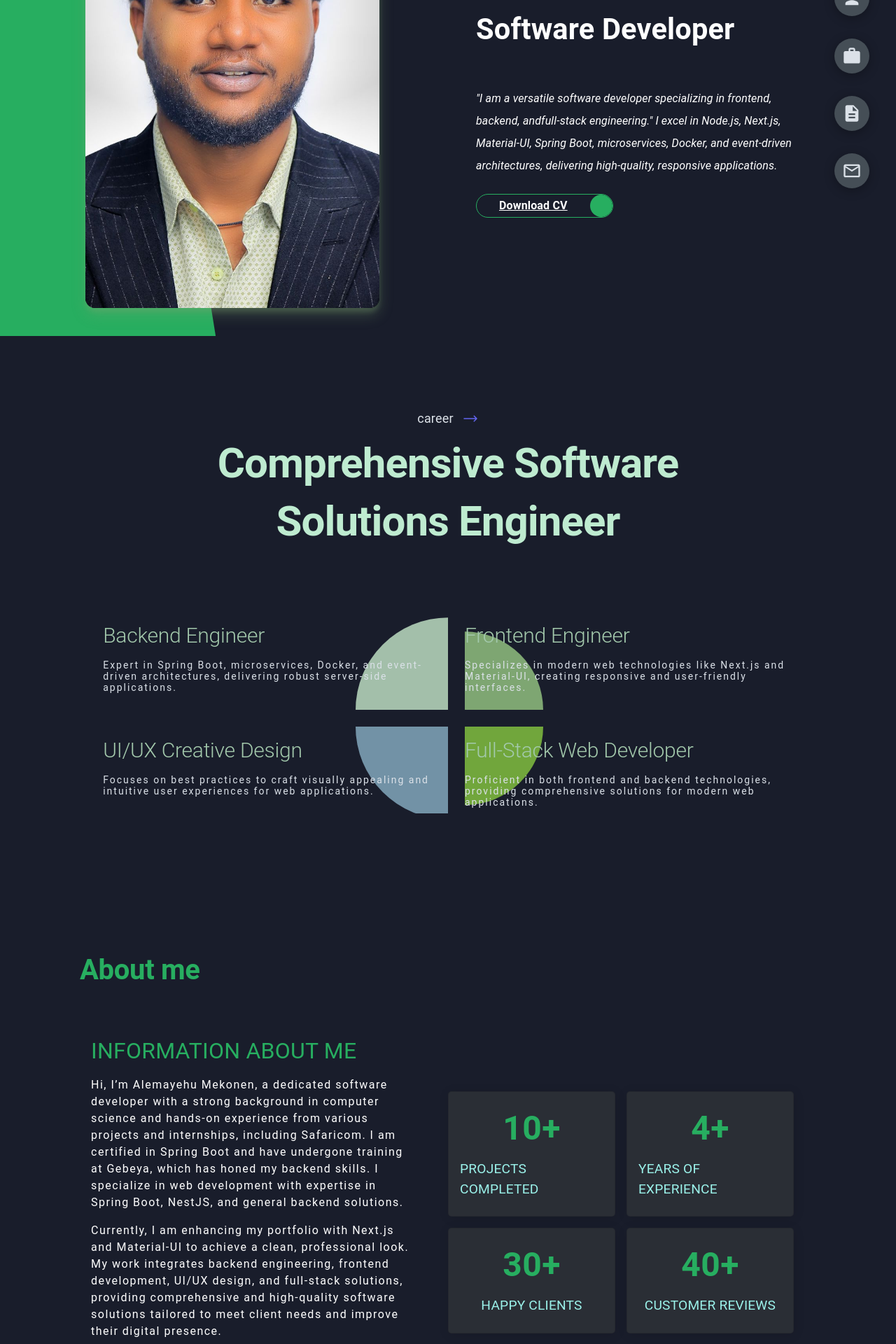
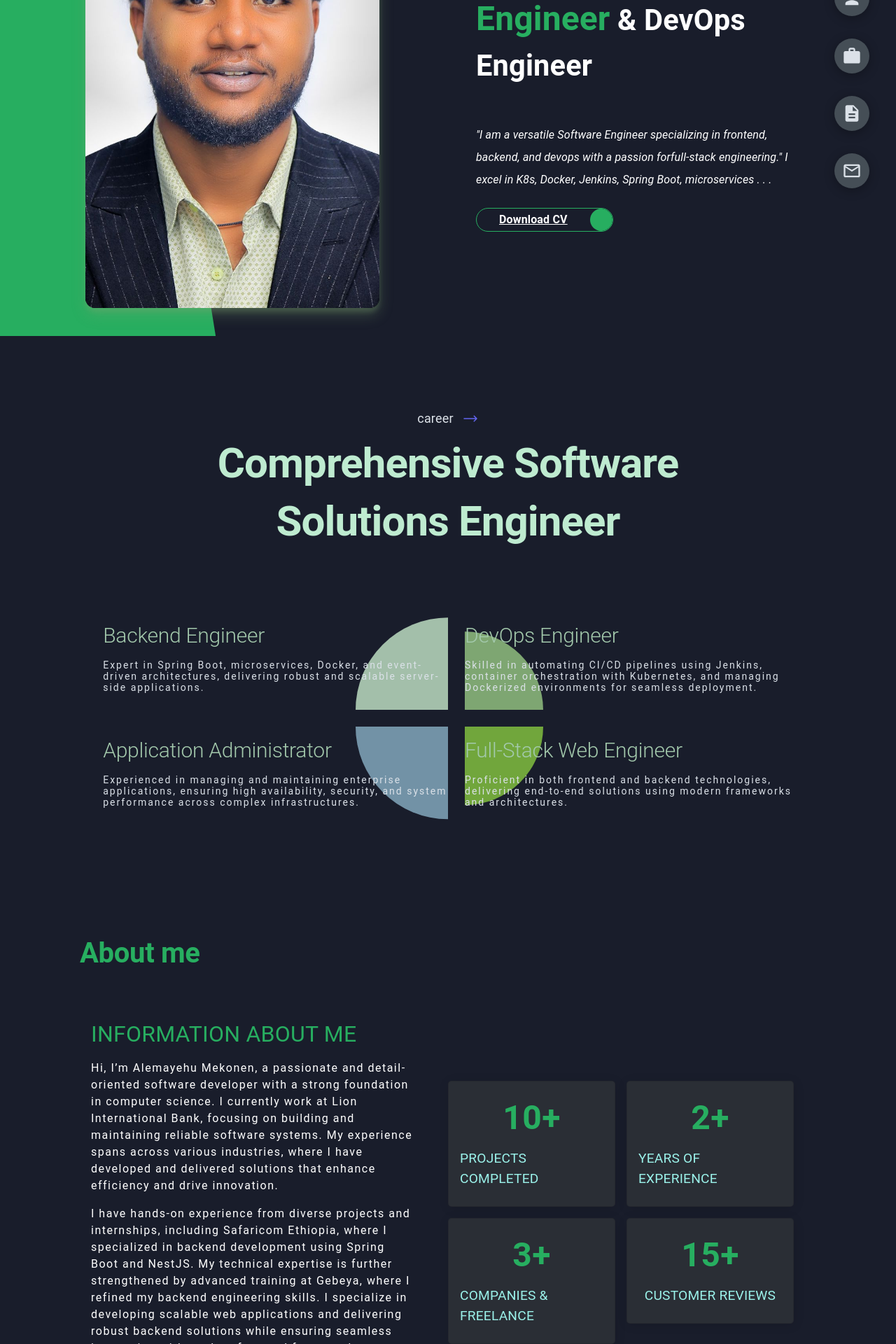
Before and after one commit to alexdev93/project-x, a Next.js app: page / in a window 1280 px wide. Shown: the part 320-2240 px from the top of the page at 70% size. Built offline with nearby package versions, Linux system fonts and the light colour scheme.

Commit message:
v1.1.1 major update

```diff
--- a/src/pages/AboutMe.tsx
+++ b/src/pages/AboutMe.tsx
@@ -12,20 +12,21 @@ const AboutMe = () => {
   const isMobile = useIsMobile();
   const classes = aboutMeStyles(isMobile);
   return (
-    <Container style={{
-      minHeight: '100vh',
-      width: '100%',
-      maxWidth: '100%',
-      padding: 20,
-      backgroundColor: '#191d2b',
-      display: 'grid',
-      placeItems: 'center'
-    }} id="about">
+    <Container
+      style={{
+        minHeight: "100vh",
+        width: "100%",
+        maxWidth: "100%",
+        padding: 20,
+        backgroundColor: "#191d2b",
+        display: "grid",
+        placeItems: "center",
+      }}
+      id="about"
+    >
       <Box sx={classes.aboutSection}>
         <Box sx={classes.mainTitle}>
-          <Typography variant="h2">
-            About me
-          </Typography>
+          <Typography variant="h2">About me</Typography>
         </Box>
         <Grid container spacing={4} sx={classes.aboutContainer}>
           <Grid item xs={12} md={6}>
@@ -35,27 +36,30 @@ const AboutMe = () => {
               </AnimatedBox>
               <AnimatedBox variant="slideInLeft">
                 <Typography variant="body1" sx={classes.paragraph}>
-                Hi, I’m Alemayehu Mekonen, a dedicated software developer
-                with a strong background in computer science and hands-on
-                experience from various projects and internships,
-                including Safaricom. I am certified in Spring Boot and
-                have undergone training at Gebeya, which has honed my
-                backend skills. I specialize in web development with
-                expertise in Spring Boot, NestJS, and general backend solutions.
+                  Hi, I’m Alemayehu Mekonen, a passionate and detail-oriented
+                  software developer with a strong foundation in computer
+                  science. I currently work at Lion International Bank, focusing
+                  on building and maintaining reliable software systems. My
+                  experience spans across various industries, where I have
+                  developed and delivered solutions that enhance efficiency and
+                  drive innovation.
                 </Typography>
               </AnimatedBox>
               <AnimatedBox variant="slideInLeft">
                 <Typography variant="body1" sx={classes.paragraph}>
-                Currently, I am enhancing my portfolio with Next.js and Material-UI to achieve
-                a clean, professional look. My work integrates backend engineering, frontend
-                development, UI/UX design, and full-stack solutions, providing comprehensive
-                and high-quality software solutions tailored to meet client needs and improve
-                their digital presence.
+                  I have hands-on experience from diverse projects and
+                  internships, including Safaricom Ethiopia, where I specialized
+                  in backend development using Spring Boot and NestJS. My
+                  technical expertise is further strengthened by advanced
+                  training at Gebeya, where I refined my backend engineering
+                  skills. I specialize in developing scalable web applications
+                  and delivering robust backend solutions while ensuring
+                  seamless integration with modern frontend frameworks.
                 </Typography>
               </AnimatedBox>
               <Box sx={classes.btnContainer}>
                 <Button
-                  style={{ backgroundColor: '#9BF2EA', color: '#260101' }}
+                  style={{ backgroundColor: "#9BF2EA", color: "#260101" }}
                   variant="contained"
                   startIcon={<DownloadIcon />}
                   href="./Alemayehu Mekonen Full-Stack Software Developer CV Resume.pdf"
@@ -68,15 +72,18 @@ const AboutMe = () => {
           <Grid item xs={12} md={6}>
             <Grid container spacing={2}>
               {[
-                { value: '10', label: 'Projects Completed' },
-                { value: '4', label: 'Years of experience' },
-                { value: '30', label: 'Happy Clients' },
-                { value: '40', label: 'Customer reviews' },
+                { value: "10", label: "Projects Completed" },
+                { value: "2", label: "Years of experience" },
+                { value: "3", label: "Companies & Freelance" },
+                { value: "15", label: "Customer reviews" },
               ].map((item, index) => (
                 <Grid item xs={12} sm={6} key={index}>
                   <Card sx={classes.card}>
                     <CardContent sx={classes.cardContent}>
-                      <Counter targetNumber={parseInt(item.value)} largeText={classes.largeText} />
+                      <Counter
+                        targetNumber={parseInt(item.value)}
+                        largeText={classes.largeText}
+                      />
                       <AnimatedBox variant="fadeInUp">
                         <Typography variant="body1" sx={classes.smallText}>
                           {item.label}
--- a/src/pages/Education.tsx
+++ b/src/pages/Education.tsx
@@ -61,35 +61,40 @@ const Degree = styled(Typography)`
 const Education: React.FC = () => {
   const educationData = [
     {
-      school: 'Gebeya Training',
-      degree: 'Certified Backend Engineer',
-      year: '2024',
+      school: "Gebeya Training",
+      degree: "Certified Backend Engineer",
+      year: "2024",
     },
     {
-      school: 'Unity University',
-      degree: 'Bachelor of Computer Science',
-      year: '2023',
+      school: "Unity University",
+      degree: "Bachelor of Computer Science",
+      year: "2023",
     },
     {
-      school: 'Safaricom Internship',
-      degree: 'Intensive Internship in Backend Development',
-      year: '2024',
+      school: "Safaricom Internship",
+      degree: "Intensive Internship in Backend Development",
+      year: "2024",
+    },
+    {
+      school: "Safaricom Talent Cloud",
+      degree: "Advanced Backend & DevOps Training (Online Learning)",
+      year: "March 2025 (Ongoing)",
     },
   ];
 
   return (
-    <Container style={{ width: "100%", maxWidth: "100%", backgroundColor: "#191d2b" }} id="education">
-
+    <Container
+      style={{ width: "100%", maxWidth: "100%", backgroundColor: "#191d2b" }}
+      id="education"
+    >
       <EducationContainer>
-        <Heading>
-          Education
-        </Heading>
+        <Heading>Education</Heading>
         <Grid container spacing={4} justifyContent="center">
           {educationData.map((edu, index) => (
             <Grid item xs={12} sm={6} md={4} key={index}>
-              <AnimatedBox variant='fadeIn'>
+              <AnimatedBox variant="fadeIn">
                 <EducationItem>
-                  <SchoolIcon sx={{ color: '#9BF2EA' }} fontSize="large" />
+                  <SchoolIcon sx={{ color: "#9BF2EA" }} fontSize="large" />
                   <EducationDetails>
                     <SchoolName variant="h6">{edu.school}</SchoolName>
                     <Degree variant="subtitle1">{edu.degree}</Degree>
--- a/src/pages/Home.tsx
+++ b/src/pages/Home.tsx
@@ -1,5 +1,4 @@
-
-import React from 'react';
+import React from "react";
 import {
   Header,
   HeaderContent,
@@ -9,10 +8,10 @@ import {
   RightHeader,
   Name,
   Description,
-  MainButton
-} from '../styles/HomeStyles';
-import Image from 'next/image';
-import AnimatedBox from '../components/AnimatedBox';
+  MainButton,
+} from "../styles/HomeStyles";
+import Image from "next/image";
+import AnimatedBox from "../components/AnimatedBox";
 
 const HomeHeader = () => {
   return (
@@ -22,10 +21,10 @@ const HomeHeader = () => {
           <HShape className="h-shape"></HShape>
           <ImageContainer>
             <Image
-              src='/photo_2024-10-26_14-07-10.jpg'
+              src="/photo_2024-10-26_14-07-10.jpg"
               alt=""
-              layout='fill' // Fill the container
-              objectFit='cover'
+              layout="fill" // Fill the container
+              objectFit="cover"
             />
           </ImageContainer>
         </LeftHeader>
@@ -33,19 +32,27 @@ const HomeHeader = () => {
           <AnimatedBox variant="fadeInUp">
             <Name className="name">
               Alemayehu Mekonen
-              <br /><span>Versatile Full-Stack</span> Software Developer
+              <br />
+              <span>Versatile Full-Stack Engineer</span> & DevOps Engineer
             </Name>
           </AnimatedBox>
           <AnimatedBox variant="fadeIn">
-            <Description style={{ fontStyle: 'italic' }}>
-              &quot;I am a versatile software developer specializing in frontend, backend, and
-              <span className="pixel">full-stack engineering.</span>&quot;
-              I excel in Node.js, Next.js, Material-UI, Spring Boot, microservices, Docker, and event-driven architectures, delivering high-quality, responsive applications.
+            <Description style={{ fontStyle: "italic" }}>
+              &quot;I am a versatile Software Engineer specializing in frontend,
+              backend, and devops with a passion for
+              <span className="pixel">full-stack engineering.</span>&quot; I
+              excel in K8s, Docker, Jenkins, Spring Boot, microservices . . .
             </Description>
           </AnimatedBox>
-          <MainButton href="./Alemayehu Mekonen Full-Stack Software Developer CV Resume.pdf" className="main-btn" download>
+          <MainButton
+            href="./Alemayehu Mekonen Full-Stack Software Developer CV Resume.pdf"
+            className="main-btn"
+            download
+          >
             <span className="btn-text">Download CV</span>
-            <span className="btn-icon"><i className="fas fa-download"></i></span>
+            <span className="btn-icon">
+              <i className="fas fa-download"></i>
+            </span>
           </MainButton>
         </RightHeader>
       </HeaderContent>
--- a/src/pages/Profession.tsx
+++ b/src/pages/Profession.tsx
@@ -1,10 +1,10 @@
-'use client'
-import React from 'react';
-import { Typography, Grid, Card, CardContent } from '@mui/material';
-import { offeringsStyles } from '../styles/professionsStyles';
-import styled from '@emotion/styled';
-import AnimatedBox from '../components/AnimatedBox';
-import useIsMobile from '../utils/mediaQueries';
+"use client";
+import React from "react";
+import { Typography, Grid, Card, CardContent } from "@mui/material";
+import { offeringsStyles } from "../styles/professionsStyles";
+import styled from "@emotion/styled";
+import AnimatedBox from "../components/AnimatedBox";
+import useIsMobile from "../utils/mediaQueries";
 
 const Section = styled.section`
   ${offeringsStyles.section}
@@ -27,18 +27,19 @@ const Desciption = styled(Typography)`
 `;
 
 const Circle = styled.div<{ img: string; index: number; ismobile: boolean }>`
-  ${({ img, index, ismobile: isMobile }) => offeringsStyles.circle(img, index, isMobile)}
+  ${({ img, index, ismobile: isMobile }) =>
+    offeringsStyles.circle(img, index, isMobile)}
 `;
 
 const StyledCard = styled(Card)`
   ${offeringsStyles.card}
 `;
 
-const StyledGrid = styled(Grid) <{ isMobile: boolean }>`
-${({ isMobile }) => offeringsStyles.grid(isMobile)}
+const StyledGrid = styled(Grid)<{ isMobile: boolean }>`
+  ${({ isMobile }) => offeringsStyles.grid(isMobile)}
 `;
 
-const CardContentWrapper = styled(CardContent) <{ index: number }>`
+const CardContentWrapper = styled(CardContent)<{ index: number }>`
   ${({ index }) => offeringsStyles.cardContent(index)}
 `;
 
@@ -63,38 +64,36 @@ const Profession: React.FC = () => {
           />
         </svg>
       </Subtitle>
-      <Heading variant="h1">
-        Comprehensive Software Solutions Engineer
-      </Heading>
+      <Heading variant="h1">Comprehensive Software Solutions Engineer</Heading>
       <StyledGrid container spacing={3} isMobile={isMobile}>
         {[
           {
             varient: "fadeInLeft",
-            title: 'Backend Engineer',
+            title: "Backend Engineer",
             description:
-              'Expert in Spring Boot, microservices, Docker, and event-driven architectures, delivering robust server-side applications.',
-            img: 'https://images.unsplash.com/photo-1587440871875-191322ee64b0?q=80&w=2071&auto=format&fit=crop&ixlib=rb-4.0.3&ixid=M3wxMjA3fDB8MHxwaG90by1wYWdlfHx8fGVufDB8fHx8fA%3D%3D',
+              "Expert in Spring Boot, microservices, Docker, and event-driven architectures, delivering robust and scalable server-side applications.",
+            img: "https://images.unsplash.com/photo-1587440871875-191322ee64b0?q=80&w=2071&auto=format&fit=crop&ixlib=rb-4.0.3&ixid=M3wxMjA3fDB8MHxwaG90by1wYWdlfHx8fGVufDB8fHx8fA%3D%3D",
           },
           {
             varient: "fadeInRight",
-            title: 'Frontend Engineer',
+            title: "DevOps Engineer",
             description:
-              'Specializes in modern web technologies like Next.js and Material-UI, creating responsive and user-friendly interfaces.',
-            img: 'https://images.unsplash.com/photo-1499951360447-b19be8fe80f5?q=80&w=2070&auto=format&fit=crop&ixlib=rb-4.0.3&ixid=M3wxMjA3fDB8MHxwaG90by1wYWdlfHx8fGVufDB8fHx8fA%3D%3D',
+              "Skilled in automating CI/CD pipelines using Jenkins, container orchestration with Kubernetes, and managing Dockerized environments for seamless deployment.",
+            img: "https://images.unsplash.com/photo-1590935217240-22383c90d46b?q=80&w=2070&auto=format&fit=crop&ixlib=rb-4.0.3&ixid=M3wxMjA3fDB8MHxwaG90by1wYWdlfHx8fGVufDB8fHx8fA%3D%3D",
           },
           {
             varient: "fadeInUp",
-            title: 'UI/UX Creative Design',
+            title: "Application Administrator",
             description:
-              'Focuses on best practices to craft visually appealing and intuitive user experiences for web applications.',
-            img: 'https://images.unsplash.com/photo-1557804506-669a67965ba0?q=80&w=1974&auto=format&fit=crop&ixlib=rb-4.0.3&ixid=M3wxMjA3fDB8MHxwaG90by1wYWdlfHx8fGVufDB8fHx8fA%3D%3D',
+              "Experienced in managing and maintaining enterprise applications, ensuring high availability, security, and system performance across complex infrastructures.",
+            img: "https://images.unsplash.com/photo-1573164713988-8665fc963095?q=80&w=2070&auto=format&fit=crop&ixlib=rb-4.0.3&ixid=M3wxMjA3fDB8MHxwaG90by1wYWdlfHx8fGVufDB8fHx8fA%3D%3D",
           },
           {
             varient: "fadeInDown",
-            title: 'Full-Stack Web Developer',
+            title: "Full-Stack Web Engineer",
             description:
-              'Proficient in both frontend and backend technologies, providing comprehensive solutions for modern web applications.',
-            img: 'https://images.unsplash.com/photo-1600880292203-757bb62b4baf?q=80&w=2070&auto=format&fit=crop&ixlib=rb-4.0.3&ixid=M3wxMjA3fDB8MHxwaG90by1wYWdlfHx8fGVufDB8fHx8fA%3D%3D',
+              "Proficient in both frontend and backend technologies, delivering end-to-end solutions using modern frameworks and architectures.",
+            img: "https://images.unsplash.com/photo-1600880292203-757bb62b4baf?q=80&w=2070&auto=format&fit=crop&ixlib=rb-4.0.3&ixid=M3wxMjA3fDB8MHxwaG90by1wYWdlfHx",
           },
         ].map((offer, index) => (
           <Grid item xs={12} sm={6} key={index}>
@@ -104,12 +103,8 @@ const Profession: React.FC = () => {
               </AnimatedBox>
               <AnimatedBox variant="fadeInDown">
                 <CardContentWrapper index={index + 1}>
-                  <TitleTypo variant="h2" >
-                    {offer.title}
-                  </TitleTypo>
-                  <Desciption variant="body2">
-                    {offer.description}
-                  </Desciption>
+                  <TitleTypo variant="h2">{offer.title}</TitleTypo>
+                  <Desciption variant="body2">{offer.description}</Desciption>
                 </CardContentWrapper>
               </AnimatedBox>
             </StyledCard>
--- a/src/pages/Skills.tsx
+++ b/src/pages/Skills.tsx
@@ -1,54 +1,68 @@
-'use client'
-import React from 'react';
-import { Box, Typography, Grid, Container } from '@mui/material';
-import skillsStyles from '../styles/skillStyles';
-import { useTheme } from '@mui/material/styles';
-import AnimatedBox from '../components/AnimatedBox';
-import useIsMobile from '../utils/mediaQueries';
-
+"use client";
+import React from "react";
+import { Box, Typography, Grid, Container } from "@mui/material";
+import skillsStyles from "../styles/skillStyles";
+import { useTheme } from "@mui/material/styles";
+import AnimatedBox from "../components/AnimatedBox";
+import useIsMobile from "../utils/mediaQueries";
 
 const skills = [
-  { title: 'Spring Boot:', width: '95%', color: '#6DB33F' },
-  { title: 'NextJs', width: '90%', color: '#000' },
-  { title: 'NodeJs', width: '95%', color: ' #8CC84B' },
-  { title: 'TypeScript', width: '90%', color: '#007ACC' },
-  { title: 'ReactJS', width: '95%', color: '#61DAFB' },
-  { title: 'NestJS', width: '97%', color: '#000' },
-  { title: 'Java', width: '92%', color: '#007396' },
-  { title: 'JavaScript', width: '100%', color: '#F7DF1E' },
+  { title: "Spring Boot", width: "95%", color: "#6DB33F" },
+  { title: "Node.js", width: "95%", color: "#8CC84B" },
+  { title: "Java", width: "92%", color: "#007396" },
+  { title: "Docker", width: "90%", color: "#2496ED" },
+  { title: "Kubernetes", width: "85%", color: "#326CE5" },
+  { title: "Jenkins", width: "88%", color: "#D24939" },
+  { title: "Nexus", width: "80%", color: "#1A1A1A" },
+  { title: "NGINX", width: "85%", color: "#269539" },
+  { title: "RabbitMQ", width: "80%", color: "#FF6600" },
 ];
 
 const Skills = () => {
-
   const theme = useTheme();
   const classes = skillsStyles(theme);
   const isMobile = useIsMobile();
 
   return (
-    <Container style={{
-      minHeight: '100vh',
-      width: '100%',
-      maxWidth: '100%',
-      padding: 0,
-      color: '#fff',
-      backgroundColor: '#191d2b',
-      display: 'grid',
-      placeItems: 'center'
-    }} id="skills">
-      <Container style={{ width: isMobile ? '100%': '80%' }}>
+    <Container
+      style={{
+        minHeight: "100vh",
+        width: "100%",
+        maxWidth: "100%",
+        padding: 0,
+        color: "#fff",
+        backgroundColor: "#191d2b",
+        display: "grid",
+        placeItems: "center",
+      }}
+      id="skills"
+    >
+      <Container style={{ width: isMobile ? "100%" : "80%" }}>
         <Box sx={classes.aboutStats}>
-          <Typography variant="h4" sx={classes.statTitle}>My Skills</Typography>
+          <Typography variant="h4" sx={classes.statTitle}>
+            My Skills
+          </Typography>
           <Grid container spacing={4} sx={classes.progressBars}>
             {skills.map((skill, index) => (
               <Grid item xs={12} key={index}>
                 <Box sx={classes.progressBar}>
-                  <Typography variant="body1" sx={classes.progTitle}>{skill.title}</Typography>
+                  <Typography variant="body1" sx={classes.progTitle}>
+                    {skill.title}
+                  </Typography>
                   <AnimatedBox variant="slideInLeft">
                     <Box sx={classes.progressCon}>
                       <Box sx={classes.progress}>
-                        <Box sx={{ ...classes.progressInner, width: skill.width, backgroundColor: skill.color }} />
+                        <Box
+                          sx={{
+                            ...classes.progressInner,
+                            width: skill.width,
+                            backgroundColor: skill.color,
+                          }}
+                        />
                       </Box>
-                      <Typography variant="body2" sx={classes.progText}>{skill.width}</Typography>
+                      <Typography variant="body2" sx={classes.progText}>
+                        {skill.width}
+                      </Typography>
                     </Box>
                   </AnimatedBox>
                 </Box>
@@ -57,7 +71,7 @@ const Skills = () => {
           </Grid>
         </Box>
       </Container>
-    </Container >
+    </Container>
   );
 };
 
```
Also changed, not shown: src/components/Footer.tsx (+135 -53 lines), src/pages/Contact.tsx (+92 -40 lines).
